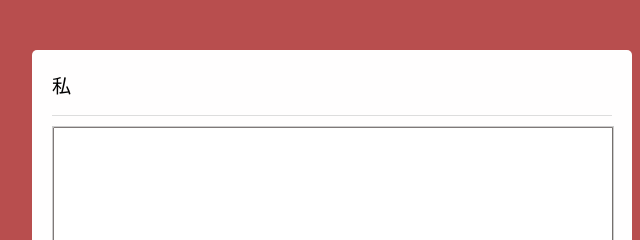
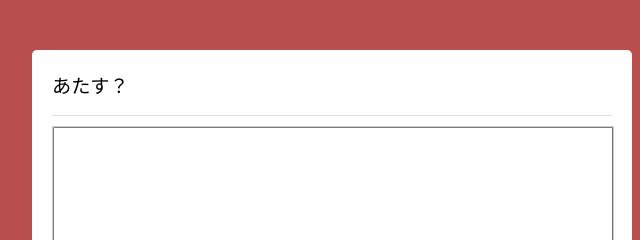
Before and after one commit to KUAD-XtechDesign/simple-page-harutecholic, a plain HTML site: page namecard.html in a window 1280 px wide. Shown: the top 240 px of the page, 308-948 px from the left. Drawn offline with Linux system fonts and the light colour scheme.

Commit message:
あたす？

```diff
--- a/namecard.html
+++ b/namecard.html
@@ -9,7 +9,7 @@
   <body>
     <div id="container">
       <div class="info">
-        <div class="name">私</div>
+        <div class="name">あたす？</div>
         <div class="txt">
           <img class="frame" src="./images/meisi.png" alt="">
         </div>
```
